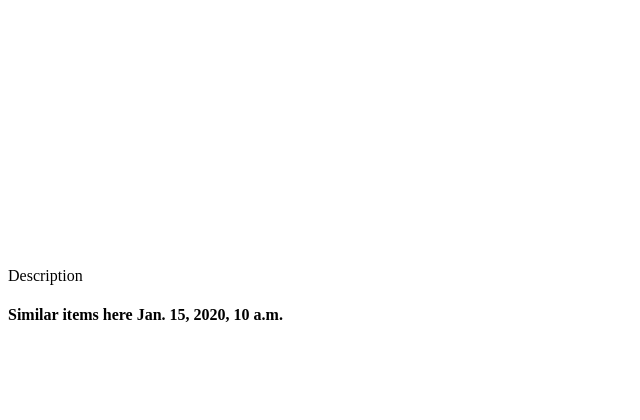
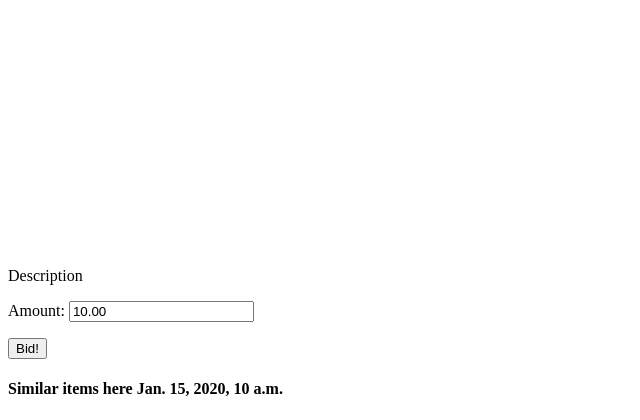
Before and after one commit to T-220-VLN2-H2/Code, a Django app: page /items/1/ in a window 1280 px wide. Shown: the part 734-1154 px from the top of the page, without its empty margins (0-640 px from the left). Before the commit the page ends 1056 px from the top, so only its background shows below. Run offline with Django 4.2, Linux system fonts and the light colour scheme; data comes from the database, SQL or seed files in the repository; tables that the repository leaves empty hold one stand-in row (values such as "Sample post"); some libraries are stand-ins or nearby versions.

Commit message:
bidding now works, needs some work thoug

```diff
--- /dev/null
+++ b/core/forms/bid_form.py
@@ -0,0 +1,13 @@
+from django.forms import widgets, ModelForm
+from core.models import UserBids
+
+
+class BidCreateForm(ModelForm):
+    class Meta:
+        model = UserBids
+        exclude = ["user_id", "item_id", "timestamp", "expires"]
+        field = ["amount"]
+        widgets = {
+            "Amount:": widgets.NumberInput(attrs={"class": "form-control"})
+            # "Expires": widgets.DateInput(attrs={"class": "form-control"}),
+        }
--- a/core/models/item.py
+++ b/core/models/item.py
@@ -19,6 +19,7 @@ class Item(models.Model):
             "An item that does not function as intended and is not fully operational. "
         )
 
+    # TODO: add product image
     id = models.BigAutoField(primary_key=True)
     title = models.CharField(max_length=128, default="Item")
     price = models.DecimalField(decimal_places=2, max_digits=10)
--- a/core/models/notifications.py
+++ b/core/models/notifications.py
@@ -3,6 +3,7 @@ from .user import User
 
 
 class Notification(models.Model):
+    # TODO: add notification method
     id = models.BigAutoField(primary_key=True)
     title = models.CharField(max_length=128)
     message = models.CharField(max_length=128)
--- a/core/models/user_bids.py
+++ b/core/models/user_bids.py
@@ -3,15 +3,17 @@ from .item import Item
 from .user import User
 
 
+# TODO: rename offer?
 class UserBids(models.Model):
+    # TODO: remove id suffix?
     user_id = models.ForeignKey(User, on_delete=models.CASCADE)
     item_id = models.ForeignKey(Item, on_delete=models.CASCADE)
     amount = models.DecimalField(max_digits=10, decimal_places=2)
     timestamp = models.DateTimeField(auto_now_add=True)
-    expires = models.DateTimeField()
+    expires = models.DateTimeField(blank=True)
 
     def __str__(self):
-        return self
+        return "NOT_SURE_WHAT_THIS_SHOULD_RETURN"
 
     class Meta:
         """
--- a/core/services/bid_service.py
+++ b/core/services/bid_service.py
@@ -1,12 +1,41 @@
+from django.db.models import Max
+from core.models.user_bids import UserBids
+from django.core.exceptions import ObjectDoesNotExist
+from .item_service import ItemService
+# TODO: whatis
+from core.models.user_sales import UserSales
+
+
 class BidService:
-    def add_bid(**kwargs):
-        print("Do something")
-        # TODO add bid to DB with item ID
+    def add_bid(self, form, user, item) -> bool:
+        new_bid = form.save(commit=False)
+        new_bid.user_id = user
+        new_bid.item_id = item
+        # TODO: don't hardcode experation or remove alltogether
+        new_bid.expires = "2000-11-20 20:20"
 
-    def retract_bid(bid_id):
-        print("Do something")
-        # TODO remove bid from DB with item ID
+        if item.is_sold:
+            return False
 
-    def accept_bid(bid_id):
-        print("Do something")
-        # TODO mark bid in DB 'accepted' as true
+        max_bid = self.get_max_bid(item)
+        if max_bid is None or new_bid.amount > max_bid.amount:
+            new_bid.save()
+            return True
+
+        return False
+
+    def get_max_bid(self, item_id):
+        try:
+            max_bid = UserBids.objects.filter(item_id=item_id).latest("amount")
+        except ObjectDoesNotExist:
+            return None
+
+        return max_bid
+
+    def accept_bid(self, bid: UserBids):
+        # TODO: auth user?
+        item = bid.item_id
+        item.is_sold = True
+        item.save()
+        # TODO: pseudo-notify buyer
+        # TODO: pseudo-notify losers
--- a/core/services/item_service.py
+++ b/core/services/item_service.py
@@ -1,5 +1,5 @@
 from core.models.item import Item
-from core.models.user_sales import UserSales
+from core.models import UserSales
 from django.core.exceptions import ObjectDoesNotExist
 
 
--- /dev/null
+++ b/core/templates/items/item_bid.html
@@ -0,0 +1,7 @@
+{% block bid %}
+    <form method="POST">
+        {% csrf_token %}
+        {{ bid_form.as_p }}
+        <button type="submit">Bid!</button>
+    </form>
+{% endblock %}
--- a/core/templates/items/item_details.html
+++ b/core/templates/items/item_details.html
@@ -77,6 +77,15 @@
                                 </div>
                             </div>
                         </div>
+                        <div class="row">
+                            <div class="col-12">
+                                <div class="form-floating">
+                                    {% block bid_item %}
+                                        {% include 'items/item_bid.html' %}
+                                    {% endblock %}
+                                </div>
+                            </div>
+                        </div>
                     </div>
                 </div>
                 <div class="row">
--- a/core/views/items.py
+++ b/core/views/items.py
@@ -1,10 +1,14 @@
+from decimal import Decimal
 from django.shortcuts import render, redirect
 from core.services.category_service import CategoryService
 from django.contrib.auth.decorators import login_required
 from core.forms.item_form import ItemCreateForm
+from core.forms.bid_form import BidCreateForm
 from core.services.item_service import ItemService
+from core.services.bid_service import BidService
 
 
+bid_service = BidService()
 cat_service = CategoryService()
 item_service = ItemService()
 ctx = {
@@ -18,8 +22,20 @@ def items_page(request):
 
 def item_details(request, item_id):
     ctx["item"] = item_service.get_item_by_id(item_id)
+    # TODO: fix late update when bidding
+    ctx["bid_form"] = BidCreateForm(initial={'amount': bid_service.get_max_bid(item_id).amount})
+
+    if request.method == "POST":
+        form = BidCreateForm(request.POST)
+        if form.is_valid():
+            result = bid_service.add_bid(form, request.user, ctx["item"])
+        if result:
+            # TODO: Some green bar or somethigng to validate users feelings
+            pass
+
     if ctx["item"] is None:
         return redirect("index_page")
+
     return render(request, "../templates/items/item_details.html", context=ctx)
 
 
```
Also changed, not shown: core/migrations/0007_alter_userbids_expires.py (added).
